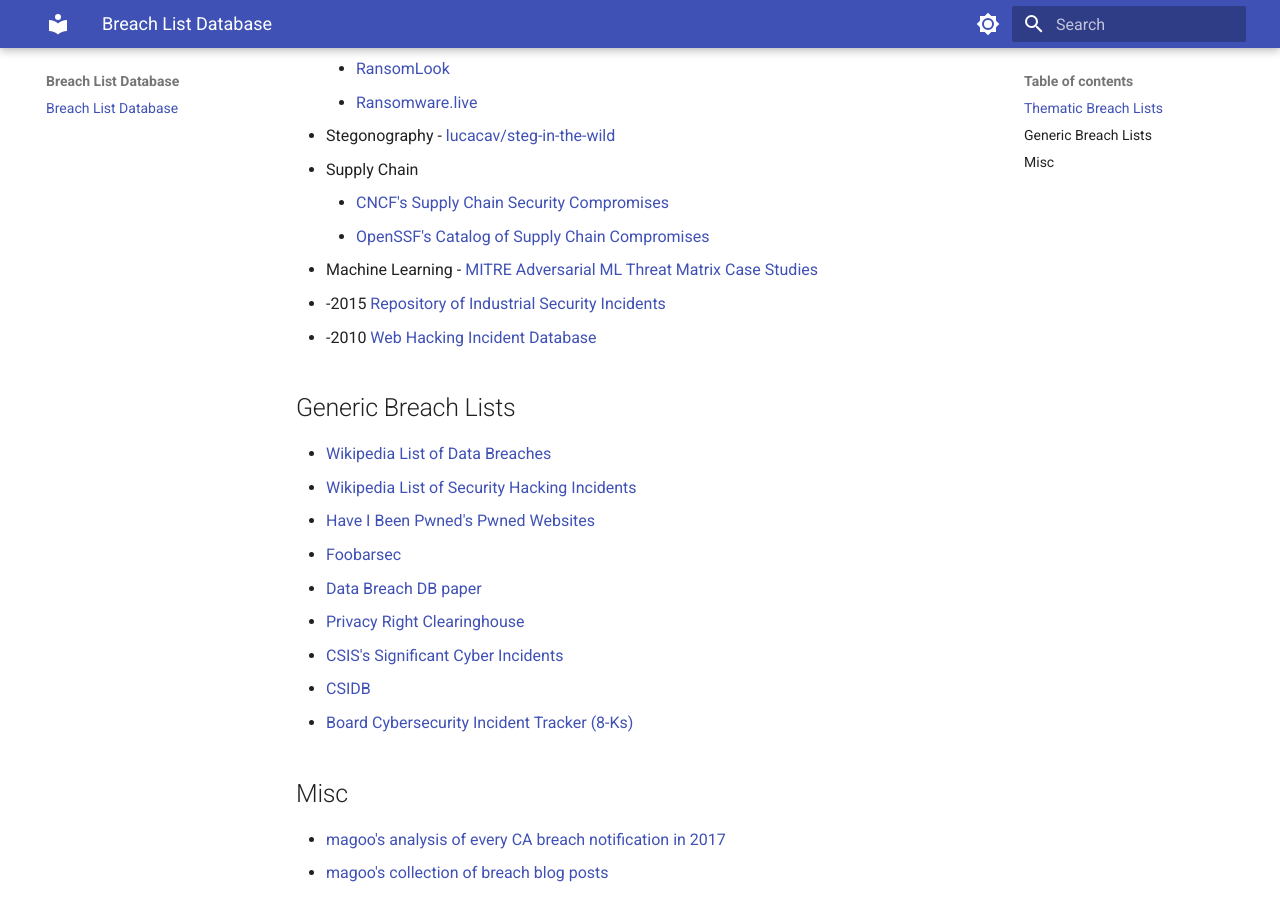
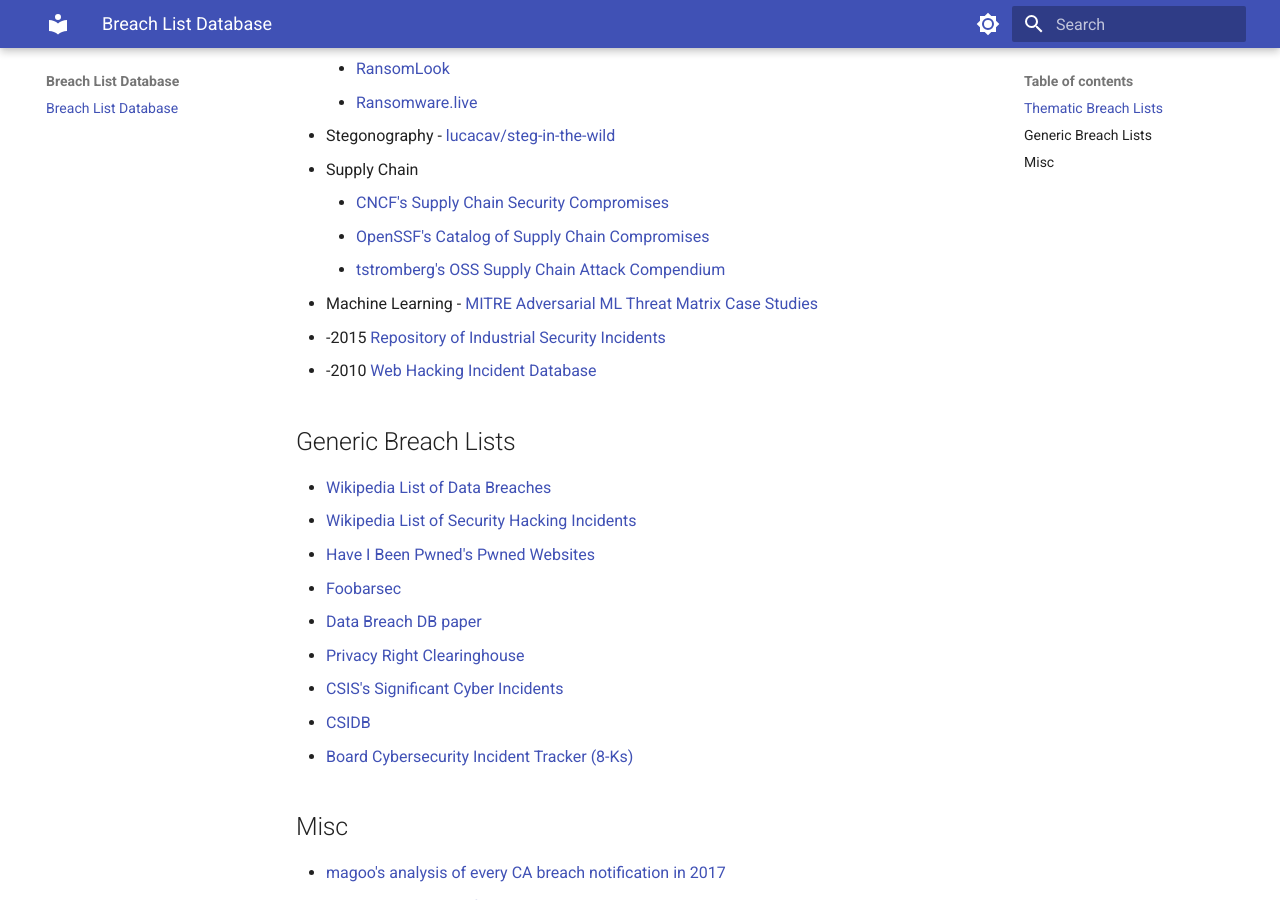
Before and after one commit to ramimac/breach-list-database, an MkDocs documentation site: the page built from docs/index.md, in a window 1280 px wide and 900 px high, scrolled down 677 px. Built offline with MkDocs 1.6.1 and Material for MkDocs 9.7.7, drawn with Linux system fonts in a browser that asks for light colours.

Commit message:
Fixes #4: add tstromberg supply chain

```diff
--- a/docs/index.md
+++ b/docs/index.md
@@ -22,6 +22,7 @@
 * Supply Chain
     * [CNCF's Supply Chain Security Compromises](https://github.com/cncf/tag-security/tree/main/community/catalog/compromises)
     * [OpenSSF's Catalog of Supply Chain Compromises ](https://docs.google.com/spreadsheets/d/1DhIl2Khh4ugZWX3M9zJgJoO-M2w42aKQzKjD7_-R8q8/edit?gid=0#gid=0)
+    * [tstromberg's OSS Supply Chain Attack Compendium](https://github.com/tstromberg/supplychain-attack-data)
 * Machine Learning - [MITRE Adversarial ML Threat Matrix Case Studies](https://github.com/mitre/advmlthreatmatrix)
 * -2015 [Repository of Industrial Security Incidents](https://www.risidata.com/Database)
 * -2010 [Web Hacking Incident Database](http://projects.webappsec.org/w/page/13246995/Web-Hacking-Incident-Database)
```
